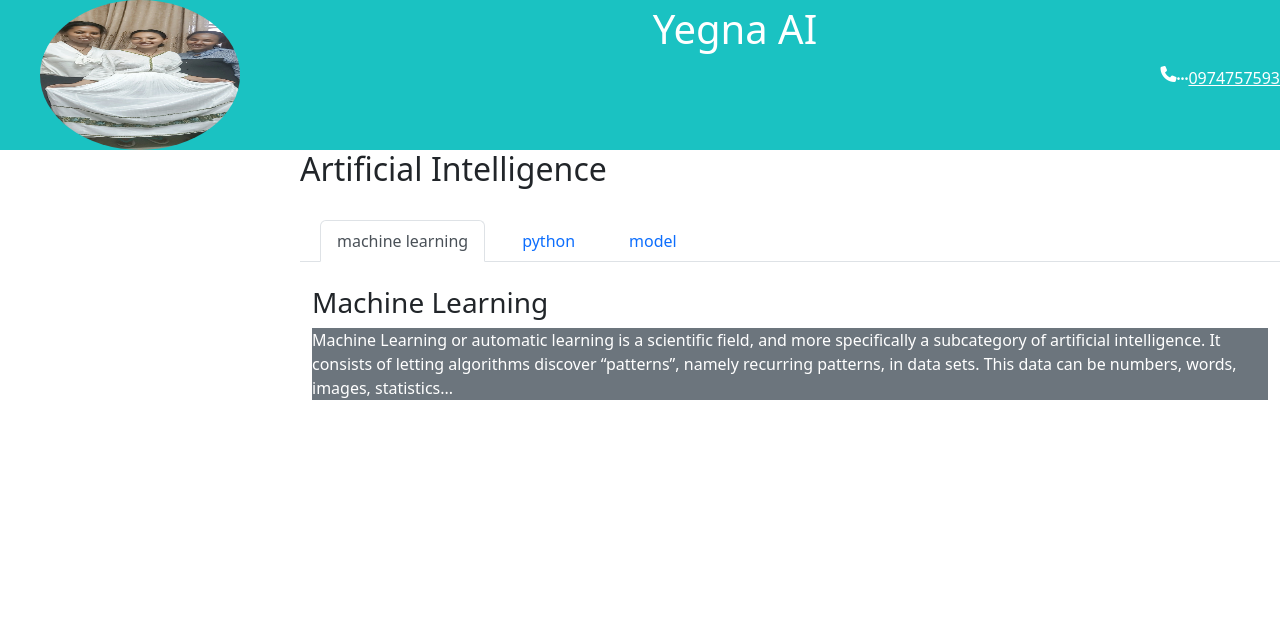
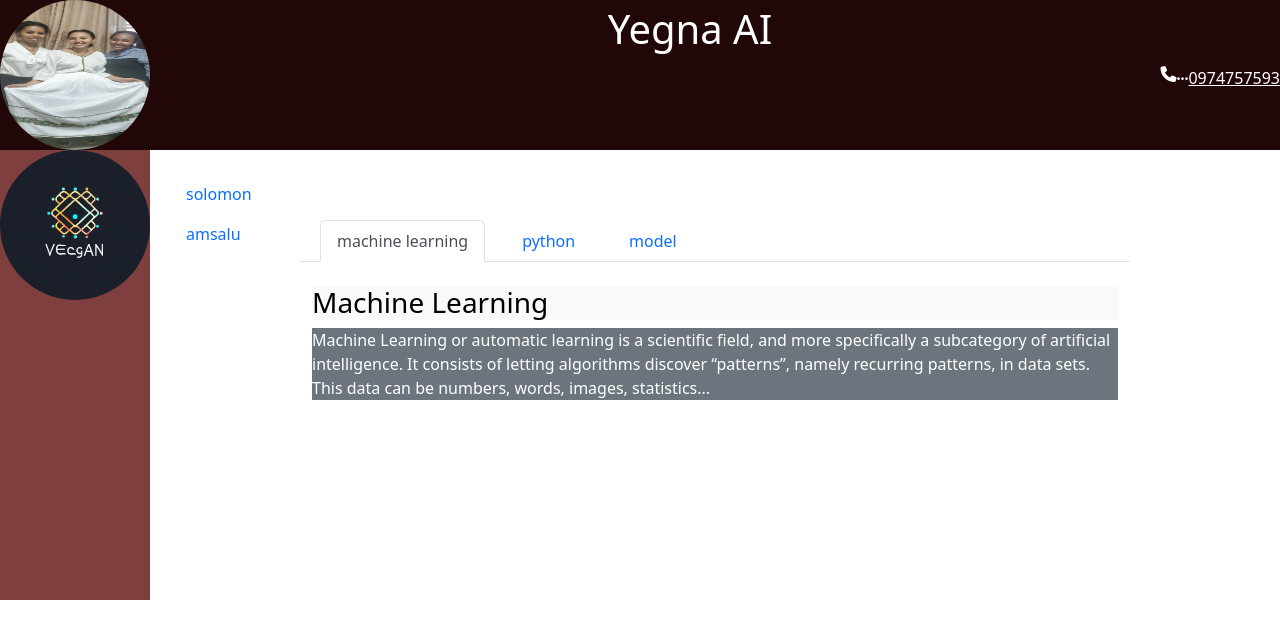
Before and after one commit to solomonamsalu/yegna, a Django app: page /blog/home in a window 1280 px wide. Shown: the top 639 px of the page. Run offline with Django 4.2, Linux system fonts and the light colour scheme; data that the repository does not hold is empty; some libraries are stand-ins or nearby versions.

Commit message:
add different css to

```diff
--- a/blog/static/first.css
+++ b/blog/static/first.css
@@ -3,12 +3,16 @@
     padding:5px 50px 5px 50px;
     display: block;
    }
+   .title{
+    background-color: MidnightBlue;
+    color: white;
+    padding:10px;
+   }
   img{
       float:left;
       height: 150px;
-      width: 200px;
+      width: 150px;
       border-radius: 500%;
-      margin-left:40px;
   }
   .right{
       color: white;
@@ -17,7 +21,7 @@
   .first{
       color: white;
       height: 150px;
-      background-color:rgb(26, 194, 194);
+      background-color: rgb(33, 7, 7);
       display: block;
   }
   .parent{
@@ -28,11 +32,11 @@
     position:relative;
 }
   .article{
-      margin-left: 150px;
+      margin-left: 300px;
       width: 800px;
       overflow:auto;
       opacity:1;
-      position: absolute;
+
       right: 180px;
       top:auto;
 
@@ -52,20 +56,23 @@
     float: right;
   }
   .sidenav{
-    width:250px;
-    height: 400px;
-    background-color:#dfe5e7;
+    width:150px;
+    height: 450px;
+    background-color:rgb(128, 63, 63);
     list-style-type: none;
     position:fixed;
-    top:200px;
+    top:150px;
   }
   li a{
     list-style-type: none;
-    color: hwb(0 0% 94%);
+    color: white;
     margin-left: 20px;
 
   }
   .about{
+    /* background-color: rgb(33, 7, 7); */
     margin-top: 100px;
-    margin-left: 100px;
+    /* margin-left: 100px; */
+    margin-right: 150px;
+    color:white;
   }
--- a/blog/templates/blog/article_list.html
+++ b/blog/templates/blog/article_list.html
@@ -1,14 +1,16 @@
 {%include 'blog/base.html'%}
+{% load static %}
 {%for i in articles%}
 <h1 class="title">{{i.title}}</h1>
 <i class="date ">{{i.created_at}}</i>
 <div class="article">
-    <p class="para text-bg-light">{{ i.body|linebreaksbr }}</p>
+    <div><p class="para text-bg-light">{{ i.body|linebreaksbr }}</p></div>
 </div>
+{% endfor%}
 <nav class="sidenav">
+<img src="{% static 'ailogo.jpeg'%}" alt="logo"><br>
     <ul class="nav flex-column">
         <li class="nav-item"><a class="nav-link" href="">solomon</a></li>
         <li class="nav-item"><a  class="nav-link" href="">amsalu</a></li>
     </ul>
 </nav>
-{% endfor%}
--- a/blog/templates/blog/base.html
+++ b/blog/templates/blog/base.html
@@ -34,10 +34,9 @@
           </li>
         </ul>
 
-        <!-- Tab panes -->
         <div class="tab-content">
           <div id="ml" class="container tab-pane active"><br>
-            <h3>Machine Learning</h3>
+            <h3 class="text-bg-light">Machine Learning</h3>
             <p class="text-bg-secondary">Machine Learning or automatic learning is a scientific field,
               and more specifically a subcategory of artificial intelligence.
               It consists of letting algorithms discover “patterns”, namely
@@ -45,11 +44,11 @@
               images, statistics...</p>
           </div>
           <div id="py" class="container tab-pane fade"><br>
-            <h3>python</h3>
+            <h3 class="text-bg-light">python</h3>
             <p class="text-bg-secondary">Ut enim ad minim veniam, quis nostrud exercitation ullamco laboris nisi ut aliquip ex ea commodo consequat ddadoon aeehbfj idenf ddhfv fn   deessddds.</p>
           </div>
           <div id="md" class="container tab-pane fade"><br>
-            <h3>Model</h3>
+            <h3 class="text-bg-light">Model</h3>
             <p class="text-bg-secondary">A machine learning model is a program that can find patterns or make decisions from a previously unseen dataset.
               For example, in natural language processing, machine learning models can parse and correctly recognize the
              intent behind previously unheard sentences or combinations of words.</p>
```
Also changed, not shown: blog/static/ailogo.jpeg (added), blog/views.py (line endings or trailing spaces).
